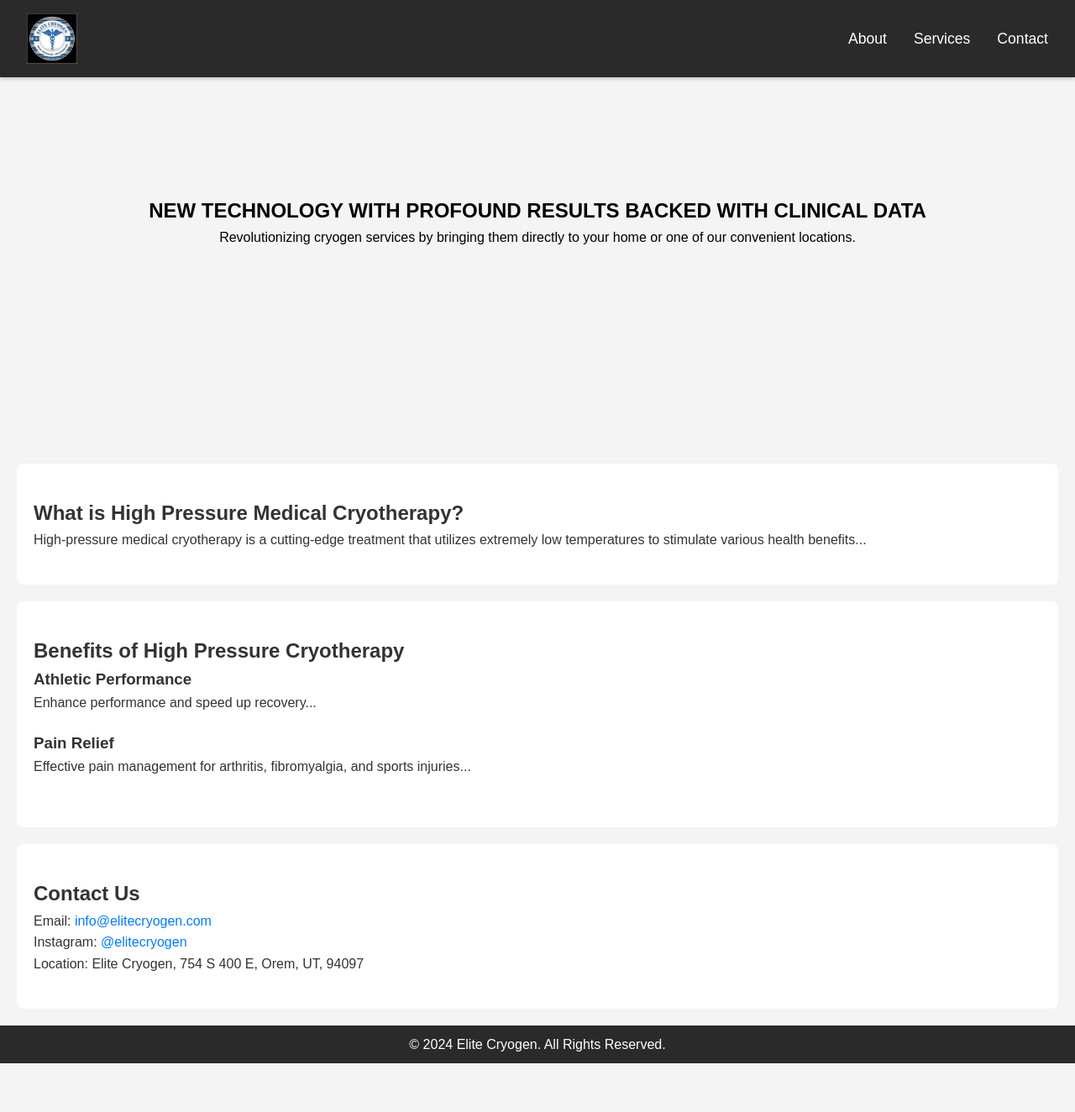
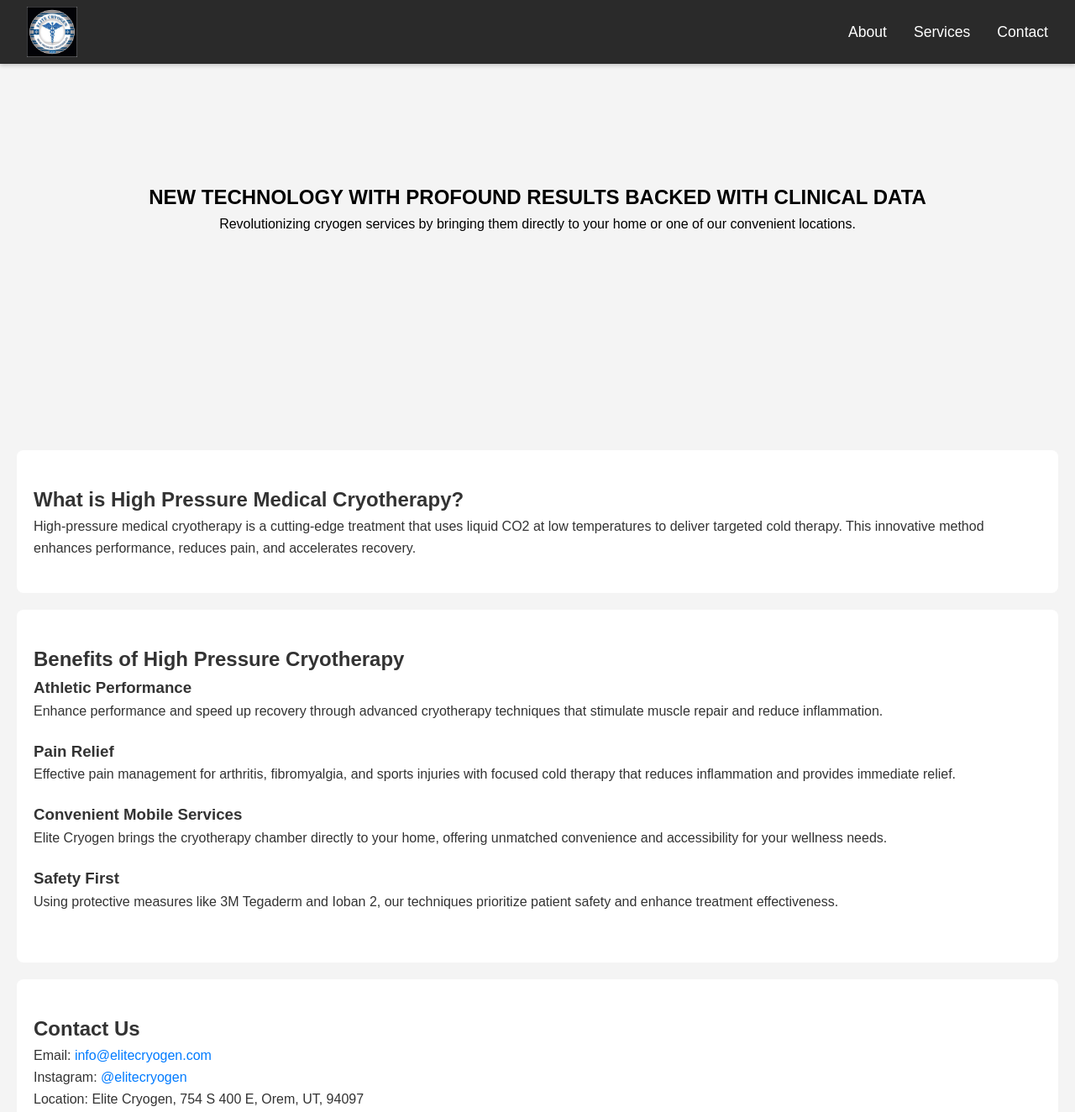
Before and after one commit to jonahvimahi/elitecryogen, a plain HTML site: page index.html in a window 1280 px wide. Shown: the top 1324 px of the page at 84% size. Before the commit the page ends 1266 px from the top, so only its background shows below. Drawn offline with Linux system fonts and the light colour scheme.

Commit message:
added more info about company

```diff
--- a/index.html
+++ b/index.html
@@ -39,26 +39,46 @@
             <h2>What is High Pressure Medical Cryotherapy?</h2>
             <p>
                 High-pressure medical cryotherapy is a cutting-edge treatment
-                that utilizes extremely low temperatures to stimulate various
-                health benefits...
+                that uses liquid CO2 at low temperatures to deliver targeted
+                cold therapy. This innovative method enhances performance,
+                reduces pain, and accelerates recovery.
             </p>
-            <!-- Add more content as necessary -->
         </section>
 
         <section id="services" class="services">
             <h2>Benefits of High Pressure Cryotherapy</h2>
             <div class="service-item">
                 <h3>Athletic Performance</h3>
-                <p>Enhance performance and speed up recovery...</p>
+                <p>
+                    Enhance performance and speed up recovery through advanced
+                    cryotherapy techniques that stimulate muscle repair and
+                    reduce inflammation.
+                </p>
             </div>
             <div class="service-item">
                 <h3>Pain Relief</h3>
                 <p>
                     Effective pain management for arthritis, fibromyalgia, and
-                    sports injuries...
+                    sports injuries with focused cold therapy that reduces
+                    inflammation and provides immediate relief.
                 </p>
             </div>
-            <!-- Add more sections as needed -->
+            <div class="service-item">
+                <h3>Convenient Mobile Services</h3>
+                <p>
+                    Elite Cryogen brings the cryotherapy chamber directly to
+                    your home, offering unmatched convenience and accessibility
+                    for your wellness needs.
+                </p>
+            </div>
+            <div class="service-item">
+                <h3>Safety First</h3>
+                <p>
+                    Using protective measures like 3M Tegaderm and Ioban 2, our
+                    techniques prioritize patient safety and enhance treatment
+                    effectiveness.
+                </p>
+            </div>
         </section>
 
         <section id="contact" class="contact">
--- a/styles.css
+++ b/styles.css
@@ -16,7 +16,7 @@ body {
     display: flex;
     justify-content: space-between;
     align-items: center;
-    padding: 1rem 2rem;
+    padding: 0.5rem 2rem; /* Adjusted padding for better alignment */
     background-color: #2a2a2a;
     width: 100%;
     position: relative;
@@ -24,6 +24,9 @@ body {
 }
 
 .header .logo {
+    display: flex;
+    justify-content: center;
+    align-items: center;
     max-height: 60px;
 }
 
@@ -33,6 +36,7 @@ body {
     width: auto;
     object-fit: contain;
     display: block;
+    margin: 0; /* Removes any default margins */
 }
 
 /* Navigation visible by default on desktop */
@@ -42,6 +46,7 @@ body {
     gap: 2rem;
     background-color: transparent;
     position: relative;
+    align-items: center; /* Align nav items vertically */
 }
 
 /* Navigation link styles */
```
